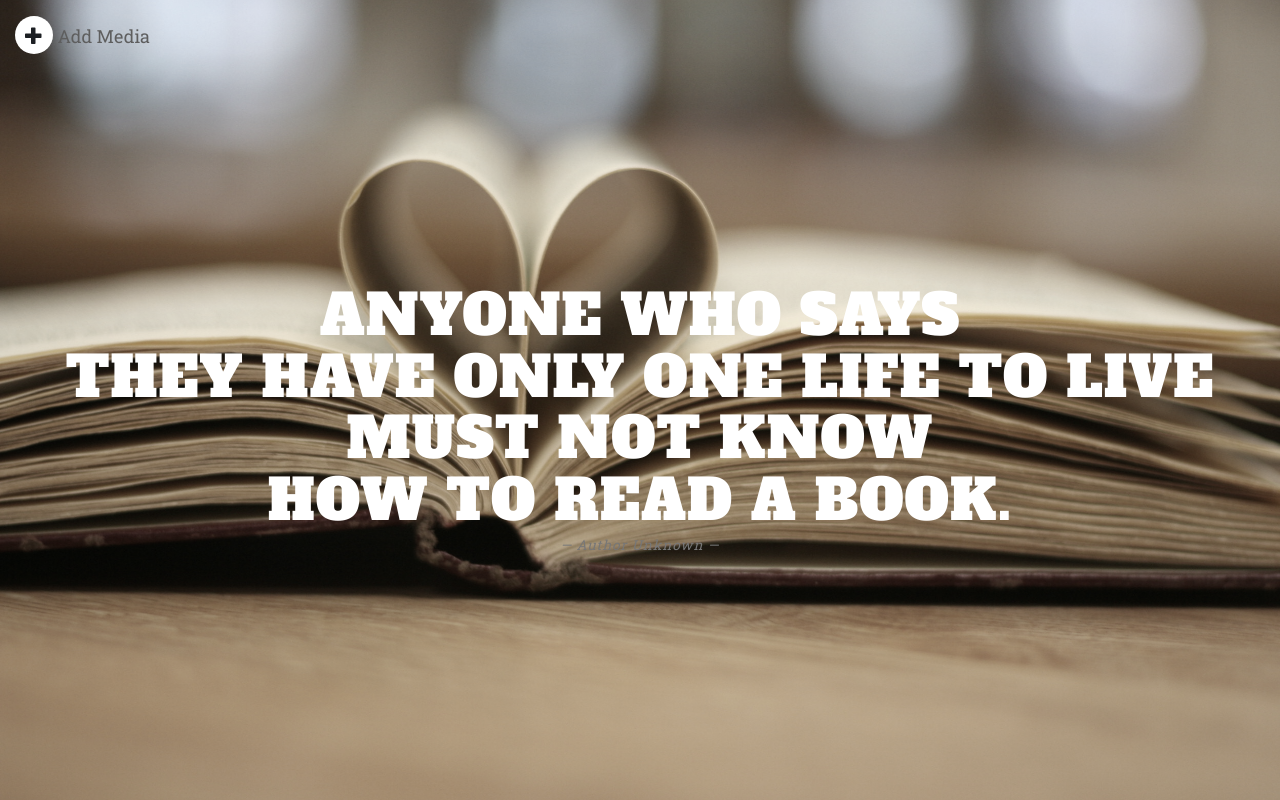
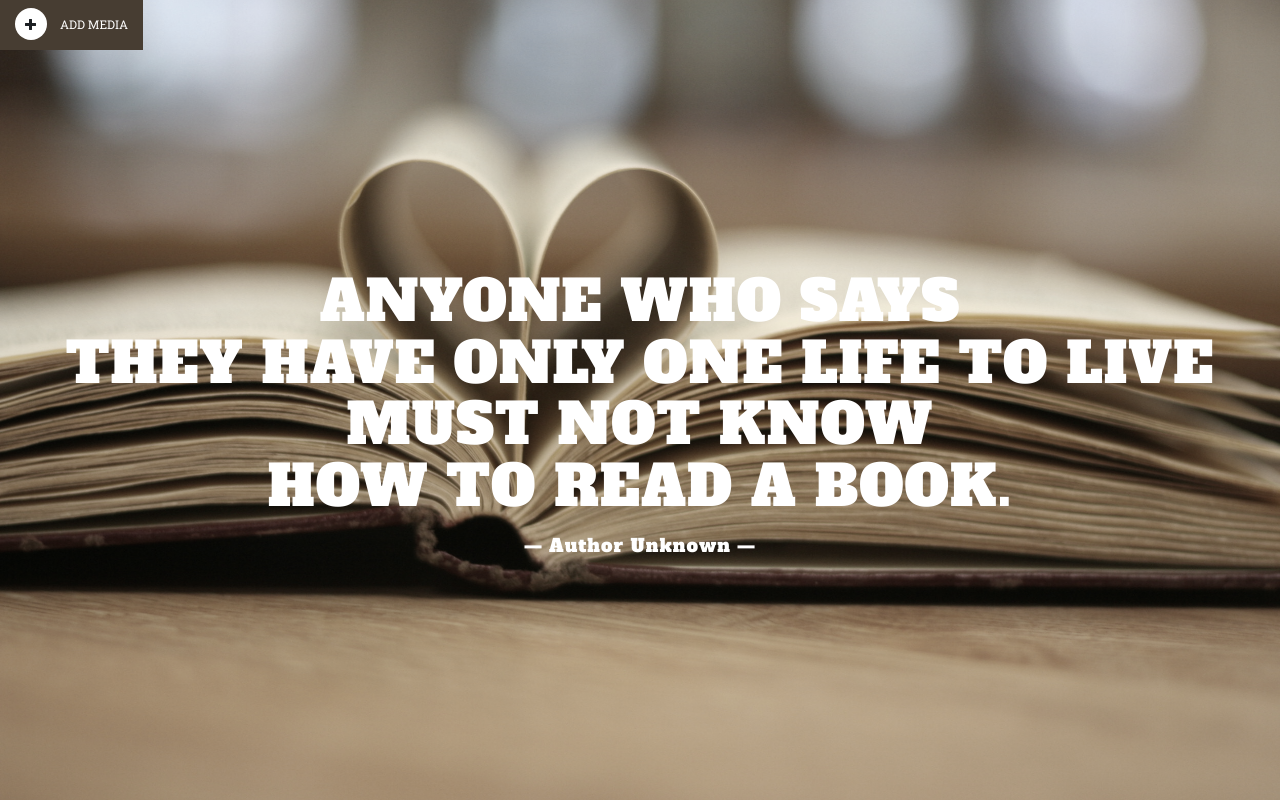
Before and after one commit to tabby42/irene-theiss-FSWD30-CodeReview6, a plain HTML site: page index.html in a window 1280 px wide. Shown: the top 800 px of the page. Drawn offline with nearby package versions, Linux system fonts and the light colour scheme.

Commit message:
add styles for add-media button

```diff
--- a/scss/style.scss
+++ b/scss/style.scss
@@ -1,3 +1,5 @@
+
+/*font-related stuff*/
 $alfa: 'Alfa Slab One', cursive;
 $robotoSlab: 'Roboto Slab', sans-serif;
 $base-font-size: 14px;
@@ -6,19 +8,22 @@ $letter-spacing-default: 1px;
 	font-style: italic;
 }
 
+h1, h2, h3, h4{
+	font-family: $alfa;
+}
+
 /*Colors*/
 $dark: #1C1F23;
 $white: #fff;
 $beige: #83715C;
 
+$transition-default: all 0.5s ease;
+
+/*Layout Elements*/
 body {
 	font-family: $robotoSlab;
 	font-weight: 400;
 	font-size: $base-font-size;
-}
-
-h1, h2, h3, h4{
-	font-family: $alfa;
 }
 
 .navbar {
@@ -29,6 +34,22 @@ h1, h2, h3, h4{
 	}
 	.navbar-brand {
 		color: $white;
+		outline: 0;
+		font-size: ($base-font-size - 2);
+    	border-radius: 0;
+    	background-color: $beige;
+	    padding: 7px 15px 9px;
+	    text-transform: uppercase;
+	    -webkit-transition: $transition-default;
+	    transition: $transition-default;
+		.add-item {
+			display: inline-block;
+			margin-left: 10px;
+		}
+		&:hover, &:focus {
+			background-color: darken($beige, 20%);
+			color: $white;
+		}
 	}
 	.glyphicon.glyphicon-plus {
 		color: $dark;
@@ -59,29 +80,14 @@ header {
 		span {
 			display: block;
 			text-transform: none;
-			font-size: ($base-font-size * 1.5);
-			font-family: $robotoSlab;
-			font-style: italic;
+			font-size: ($base-font-size * 2);
+			padding: 10px;
+			small {
+				color: $white;
+			}
 		}
 	}
 
-}
-
-.dark-bg {
-	background-color: $dark;
-	color: $white;
-}
-
-/* .img-circle {*/
-/* 	max-width: 300px;*/
-/* }*/
-
-.pad-row {
-	padding: 100px 0px;
-}
-
-.pad-row-lr {
-	padding: 100px 50px;
 }
 
 .media-container {
@@ -125,9 +131,12 @@ header {
             	border-radius: 0;
             	display: inline-block;
             	margin: 0 3px;
-            	background-color: $beige;
+            	background-color: darken($beige, 20%);
         	    padding: 7px 15px 9px;
         	    text-transform: uppercase;
+        	    &.label-info {
+        	    	background-color: $beige;
+        	    }
             }
 			.glyphicon {
 				font-size: 20px;
@@ -140,3 +149,22 @@ header {
 		}
 	}
 }
+
+#modal-form {
+	border-radius: 0;
+	border: 0;
+}
+
+/*helper classes*/
+.dark-bg {
+	background-color: $dark;
+	color: $white;
+}
+
+.pad-row {
+	padding: 100px 0px;
+}
+
+.pad-row-lr {
+	padding: 100px 50px;
+}
```
Also changed, not shown: css/style.css, 1 other file.
